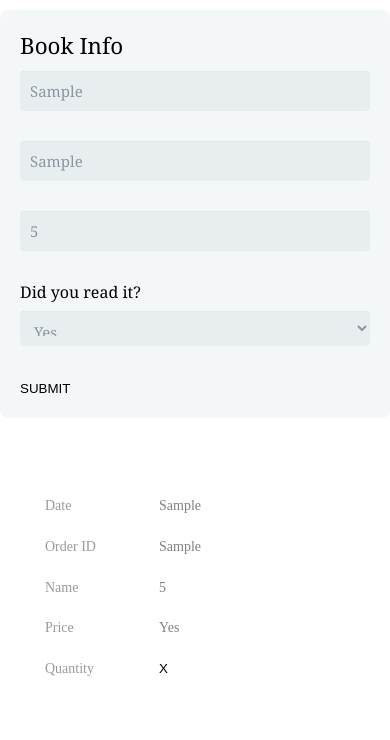
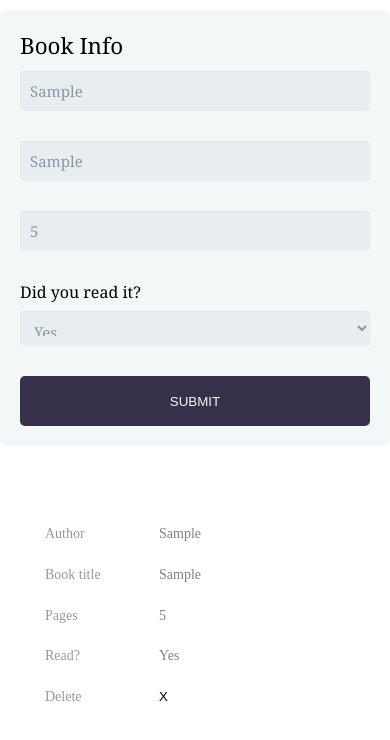
Before and after one commit to bokuzminski/library, a plain HTML site: page index.html in a window 390 px wide. Both pictures are taken after typing "Sample", "Sample", "5" into the empty fields and a click on the button "SUBMIT". Drawn offline with Linux system fonts and the light colour scheme.

Commit message:
fixed the look of the submit button

```diff
--- a/style.css
+++ b/style.css
@@ -363,23 +363,23 @@ tbody tr:hover {
     }
 
     table tbody tr td:nth-child(1):before {
-        content: "Date"
+        content: "Author"
     }
 
     table tbody tr td:nth-child(2):before {
-        content: "Order ID"
+        content: "Book title"
     }
 
     table tbody tr td:nth-child(3):before {
-        content: "Name"
+        content: "Pages"
     }
 
     table tbody tr td:nth-child(4):before {
-        content: "Price"
+        content: "Read?"
     }
 
     table tbody tr td:nth-child(5):before {
-        content: "Quantity"
+        content: "Delete"
     }
 
     table tbody tr td:nth-child(6):before {
@@ -412,3 +412,11 @@ tbody tr:hover {
         padding-right: 15px
     }
 }
+#submitBtn {
+    background-color: #36304a;
+    color: whitesmoke;
+    padding: 10px;
+    width: 100%;
+    height: 50px;
+    border-radius: 5px;
+}
```
